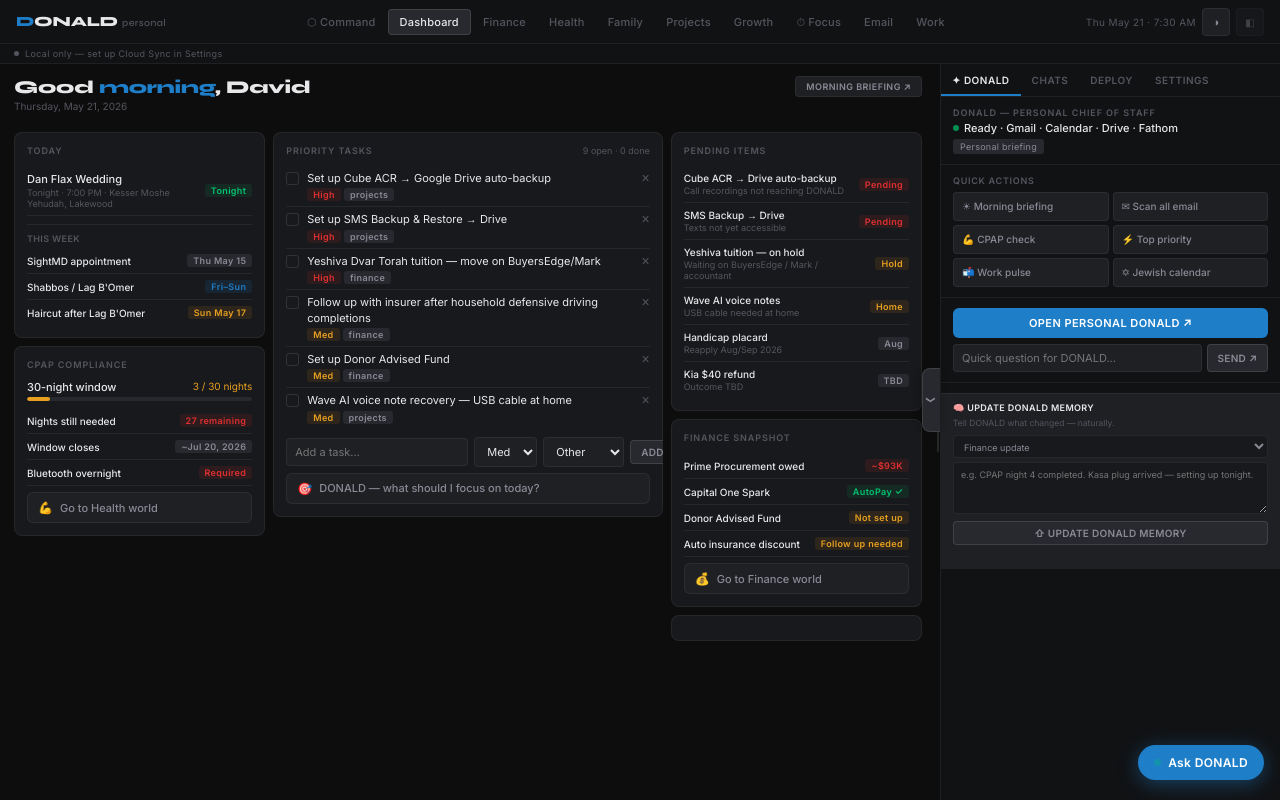
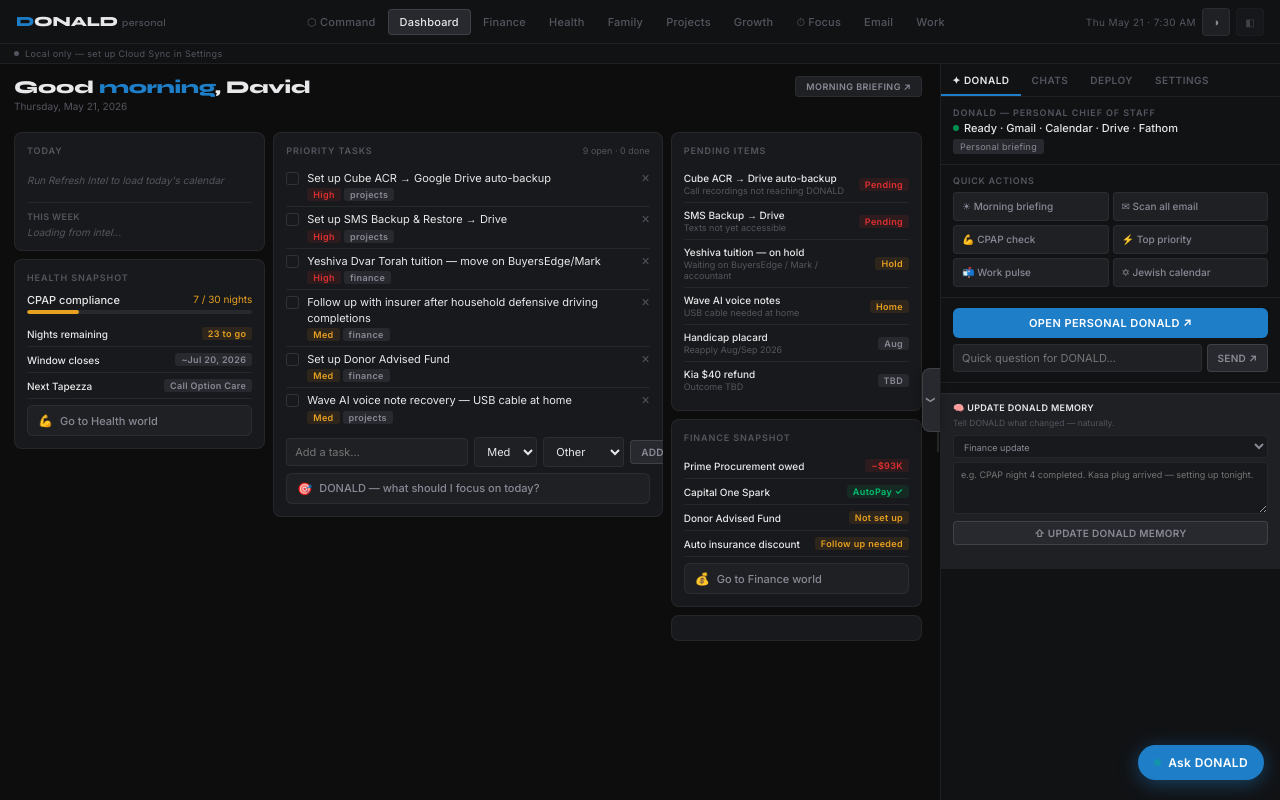
Before and after one commit to davidmalky/personal-os, a website: page index.html in a window 1280 px wide. Drawn offline with Linux system fonts and the light colour scheme.

Commit message:
v2.6.1 — force Vercel deploy, remove stale events, fix CPAP count

```diff
--- a/index.html
+++ b/index.html
@@ -509,24 +509,22 @@ renderHebrewDate();
   <div class="dash-grid">
     <div class="dash-col">
       <div class="card" style="margin-bottom:0">
-        <div class="ct">Today</div>
-        <div class="row"><div><div class="rn">Dan Flax Wedding</div><div class="rs">Tonight · 7:00 PM · Kesser Moshe Yehudah, Lakewood</div></div><span class="badge bg">Tonight</span></div>
+        <div class="ct">Today <span style="font-size:9px;color:var(--text3);font-weight:400;text-transform:none;letter-spacing:0" id="calDateLabel"></span></div>
+        <div id="calTodayItems"><div style="font-size:10px;color:var(--text3);padding:8px 0;font-style:italic">Run Refresh Intel to load today's calendar</div></div>
         <div style="margin-top:8px;padding-top:8px;border-top:1px solid var(--border)">
           <div style="font-size:9px;color:var(--text3);margin-bottom:4px;font-weight:600;text-transform:uppercase;letter-spacing:.04em">This week</div>
-          <div class="row"><div class="rn" style="font-size:10px">SightMD appointment</div><span class="badge bx">Thu May 15</span></div>
-          <div class="row"><div class="rn" style="font-size:10px">Shabbos / Lag B'Omer</div><span class="badge bp">Fri–Sun</span></div>
-          <div class="row"><div class="rn" style="font-size:10px">Haircut after Lag B'Omer</div><span class="badge ba">Sun May 17</span></div>
+          <div id="calWeekItems"><div style="font-size:10px;color:var(--text3);font-style:italic">Loading from intel...</div></div>
         </div>
       </div>
       <div class="card" style="margin-bottom:0">
-        <div class="ct">CPAP compliance</div>
+        <div class="ct">Health snapshot</div>
         <div class="prog">
-          <div class="pt2"><span class="pn">30-night window</span><span class="pp" style="color:var(--amber)">3 / 30 nights</span></div>
-          <div class="ptrack"><div class="pfill" style="width:10%;background:var(--amber)"></div></div>
+          <div class="pt2"><span class="pn">CPAP compliance</span><span class="pp" style="color:var(--amber)">7 / 30 nights</span></div>
+          <div class="ptrack"><div class="pfill" style="width:23%;background:var(--amber)"></div></div>
         </div>
-        <div class="row"><span class="rn" style="font-size:10px">Nights still needed</span><span class="badge br">27 remaining</span></div>
+        <div class="row"><span class="rn" style="font-size:10px">Nights remaining</span><span class="badge ba">23 to go</span></div>
         <div class="row"><span class="rn" style="font-size:10px">Window closes</span><span class="badge bx">~Jul 20, 2026</span></div>
-        <div class="row"><span class="rn" style="font-size:10px">Bluetooth overnight</span><span class="badge br">Required</span></div>
+        <div class="row"><span class="rn" style="font-size:10px">Next Tapezza</span><span class="badge bx">Call Option Care</span></div>
         <button class="adb" onclick="V('health',null)"><span class="adb-icon">💪</span>Go to Health world</button>
       </div>
     </div>
@@ -656,7 +654,7 @@ renderHebrewDate();
     <div class="card">
       <div class="ct">Appointments</div>
       <div class="row"><div><div class="rn">Tapezza infusion</div><div class="rs">May 8, 2026</div></div><span class="badge bx">Completed</span></div>
-      <div class="row"><div><div class="rn">SightMD</div><div class="rs">May 15, 2026</div></div><span class="badge bp">Upcoming</span></div>
+      <div class="row"><div><div class="rn">SightMD</div><div class="rs">May 15 — completed</div></div><span class="badge bg">Done</span></div>
       <div class="row"><div><div class="rn">Handicap placard renewal</div><div class="rs">Current expires Oct 2026 — reapply Aug/Sep with new prescription</div></div><span class="badge bx">Aug/Sep</span></div>
       <button class="adb" onclick="ask('What do I need to prepare for my SightMD appointment on May 15?')"><span class="adb-icon">📅</span>SightMD prep</button>
       <div style="margin-top:10px;padding-top:10px;border-top:1px solid var(--border)">
@@ -684,8 +682,7 @@ renderHebrewDate();
       <div class="ct">Jewish calendar</div>
       <div class="row"><div><div class="rn">Lag B'Omer</div><div class="rs">Sunday May 17 — haircut allowed after</div></div><span class="badge bp">Sun</span></div>
       <div class="row"><div><div class="rn">Shabbos candle lighting</div><div class="rs">Friday ~7:45 PM · Toms River</div></div><span class="badge bx">Fri</span></div>
-      <div class="row"><div><div class="rn">Sefira</div><div class="rs">Active — haircut after Lag B'Omer</div></div><span class="badge ba">Active</span></div>
-      <div class="row"><div><div class="rn">Wedding — Dan Flax</div><div class="rs">Tonight · Kesser Moshe Yehudah, Lakewood</div></div><span class="badge bg">Tonight</span></div>
+      <div class="row"><div><div class="rn">Sefira</div><div class="rs">Day 33 — Shavuos in 2 days</div></div><span class="badge bp">Active</span></div>
       <button class="adb" onclick="ask('What is on the Jewish calendar this week and coming month that I should know about?')"><span class="adb-icon">✡</span>Jewish calendar this week</button>
       <button class="adb" onclick="ask('Help me prepare for Shabbos this week. What do I need to do before zman on Friday?')"><span class="adb-icon">✨</span>Shabbos prep check</button>
     </div>
@@ -1310,7 +1307,7 @@ var INTEL_MAP={
   daily:function(){var hi=tasks.filter(function(t){return !t.done&&t.pri==='high'});var d=new Date();var days=['Sunday','Monday','Tuesday','Wednesday','Thursday','Friday','Saturday'];var lines=['<div class="ii ii-blue">📅 <strong>'+days[d.getDay()]+', '+d.toLocaleDateString('en-US',{month:'short',day:'numeric'})+'</strong></div>'];if(hi.length){lines.push('<div class="ii-section-label">High priority today</div>');hi.slice(0,3).forEach(function(t){lines.push('<div class="ii ii-red">▸ <strong>'+t.text+'</strong></div>');});}return lines.join('');},
   finance:function(){return '<div class="ii ii-red">💰 <strong>$93K owed</strong> — Prime Procurement balance</div><div class="ii ii-amber">📋 <strong>DAF not set up</strong> — needed for charity routing</div><div class="ii ii-amber">🚗 <strong>Auto insurance</strong> — follow up after household completions</div><div class="ii ii-green">✓ <strong>Capital One Spark</strong> — AutoPay enrolled</div>';},
   health:function(){return '<div class="ii ii-amber">💪 <strong>CPAP: 27 nights remaining</strong> — window closes ~Jul 20</div><div class="ii ii-blue">📅 <strong>SightMD — May 15, 2026</strong></div><div class="ii ii-amber">⚡ <strong>Bluetooth on overnight</strong> — required for MyAir tracking</div>';},
-  family:function(){return '<div class="ii ii-blue">✡ <strong>Lag B\'Omer</strong> — Sunday May 17 · haircut allowed after</div><div class="ii ii-blue">🕯 <strong>Shabbos</strong> — Friday ~7:45 PM candle lighting</div><div class="ii ii-green">🎉 <strong>Dan Flax wedding tonight</strong> — 7 PM, Kesser Moshe Yehudah</div>';},
+  family:function(){return '<div class="ii ii-blue">✡ <strong>Lag B\'Omer</strong> — Sunday May 17 · haircut allowed after</div><div class="ii ii-blue">🕯 <strong>Shabbos</strong> — Friday ~7:45 PM candle lighting</div><div class="ii ii-blue">🕍 <strong>Shavuos</strong> — Thu May 22 eve · candle lighting 7:53 PM</div>';},
   email:function(){return '<div class="ii ii-amber">📧 <strong>Dropbox storage 87%</strong> — upgrade or clean up</div><div class="ii ii-blue">✈ <strong>United MileagePlus</strong> — new account confirmation</div><div class="ii ii-amber">📋 <strong>Airtable</strong> — switched to free plan</div><div class="ii ii-gray">8 unread emails in personal inbox</div>';},
   work:function(){return '<div class="ii ii-gray">Open <strong>Prime Source OS</strong> for full work depth</div><div class="ii ii-blue">Push intel from Work DONALD for live updates</div>';}
 };
```
